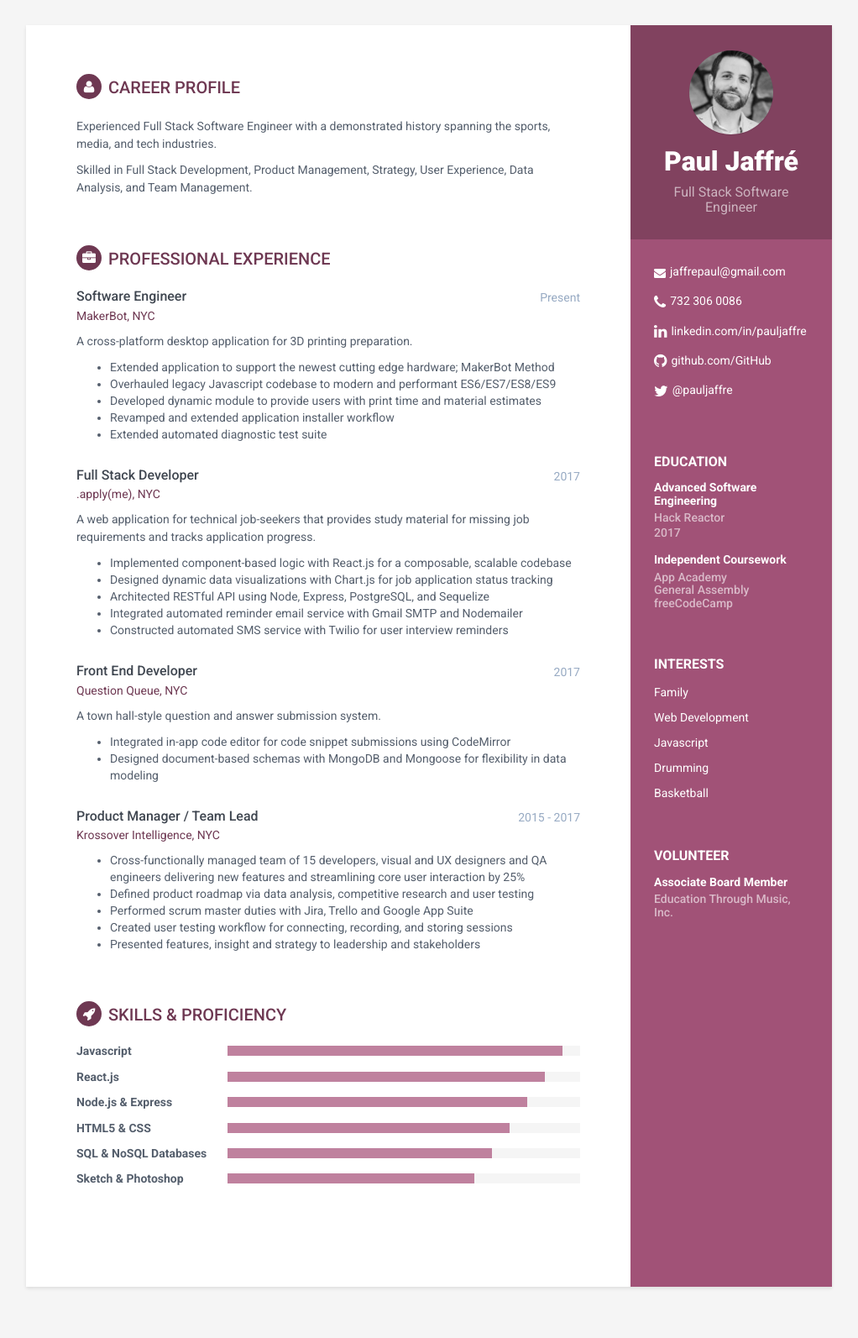
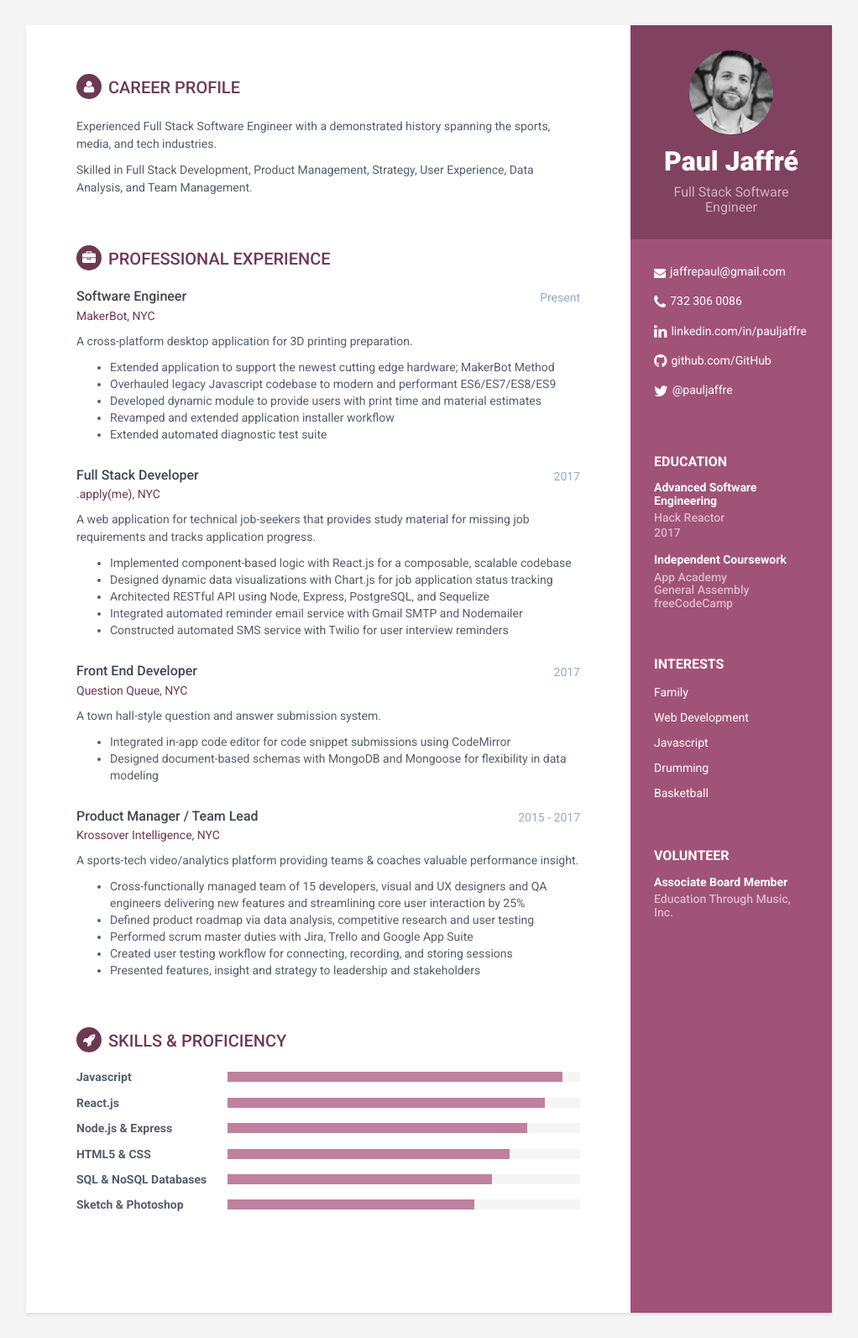
Before and after one commit to jaffrepaul/jaffrepaul.github.io, a Jekyll site: the page built from index.html, in a window 1280 px wide. Shown: the whole page at 84% size, without its empty margins (129-1151 px from the left). Built offline with Jekyll 4.4.1, drawn with Linux system fonts in a browser that asks for light colours; before the commit the page ends 1562 px from its top, so only the background shows below that.

Commit message:
Update experience.html

```diff
--- a/_includes/experience.html
+++ b/_includes/experience.html
@@ -102,7 +102,7 @@
         </div>
         <!--//meta-->
         <div class="details">
-            <p></p>
+            <p>A sports-tech video/analytics platform providing teams & coaches valuable performance insight.</p>
             <ul>
                 <li>
                     Cross-functionally managed team of 15 developers, visual and UX designers and QA engineers
```
